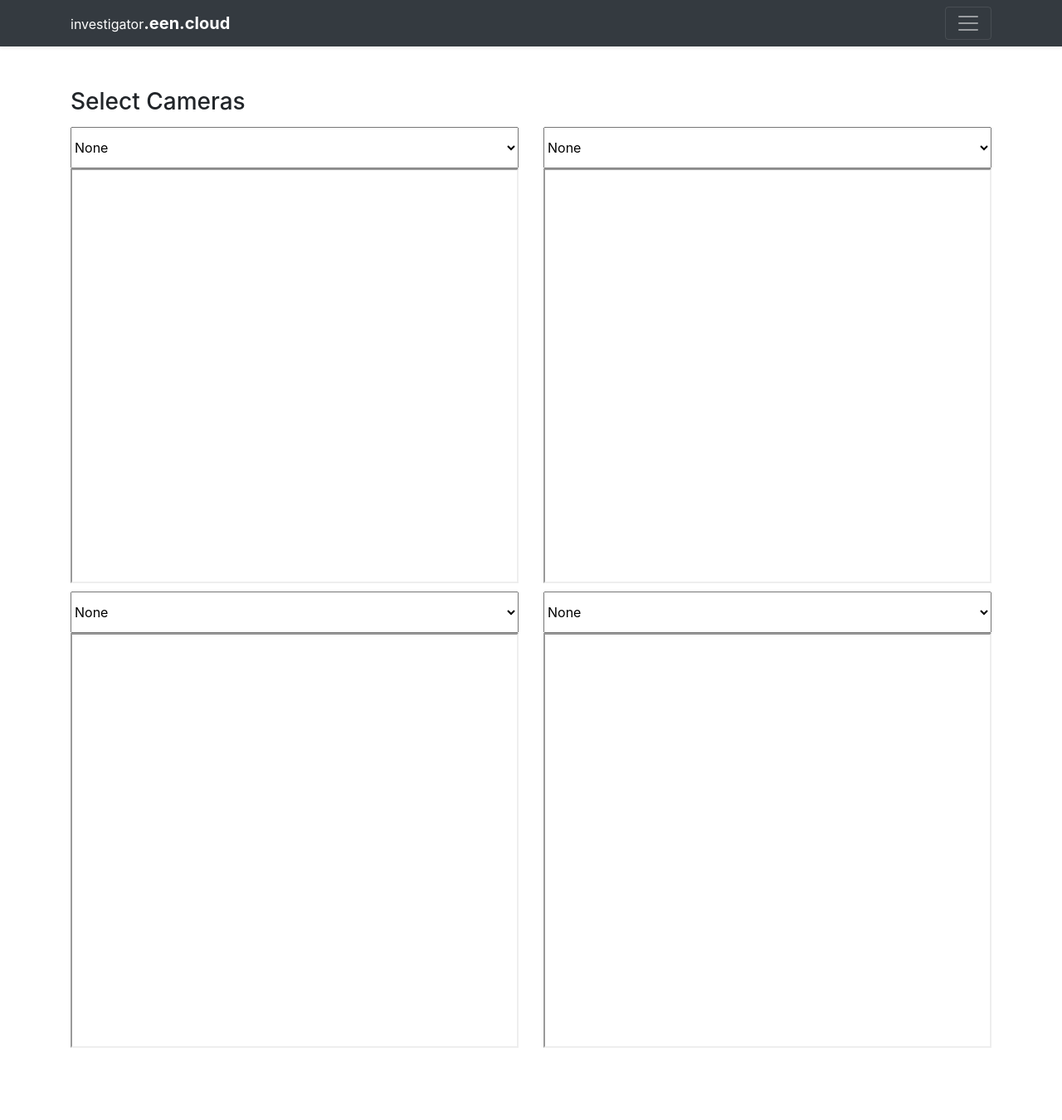
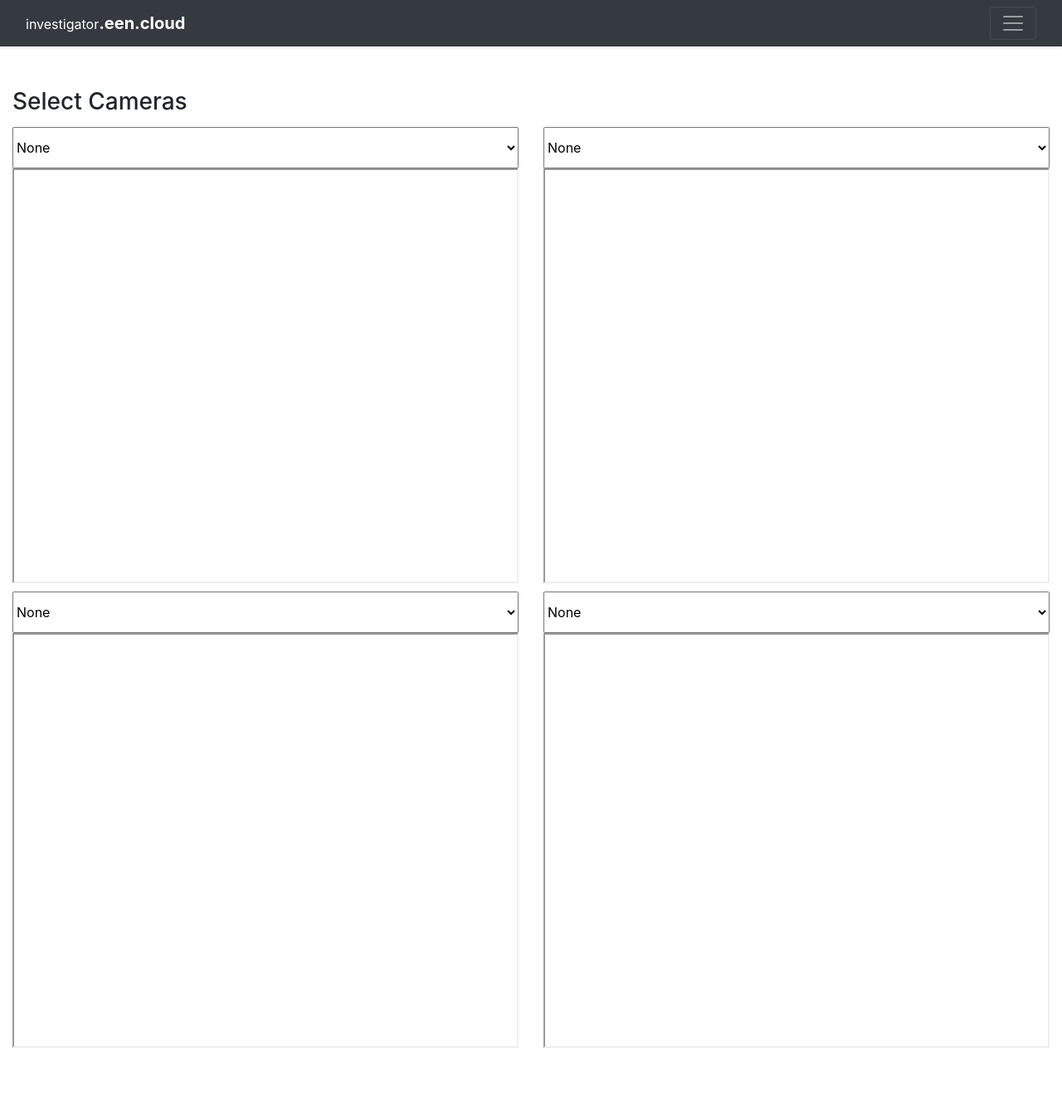
Before and after one commit to mcotton/EE-investigator, a Flask app: template templates/index.html in a window 1280 px wide. Shown: the whole page at 83% size. Run offline with Flask 2, Linux system fonts and the light colour scheme; the template is opened without the code that fills it, so the values that code supplies are empty; some libraries are stand-ins or nearby versions.

Commit message:
added a rule to increase bootstrap width, not kosher

```diff
--- a/templates/index.html
+++ b/templates/index.html
@@ -1,7 +1,11 @@
 {% extends "base.html" %}
 
 {% block style %}
-
+<style>
+@media only screen and (min-width : 1200px) {
+    .container { max-width: 1800px; }
+}
+</style>
 
 {% endblock %}
 
```
